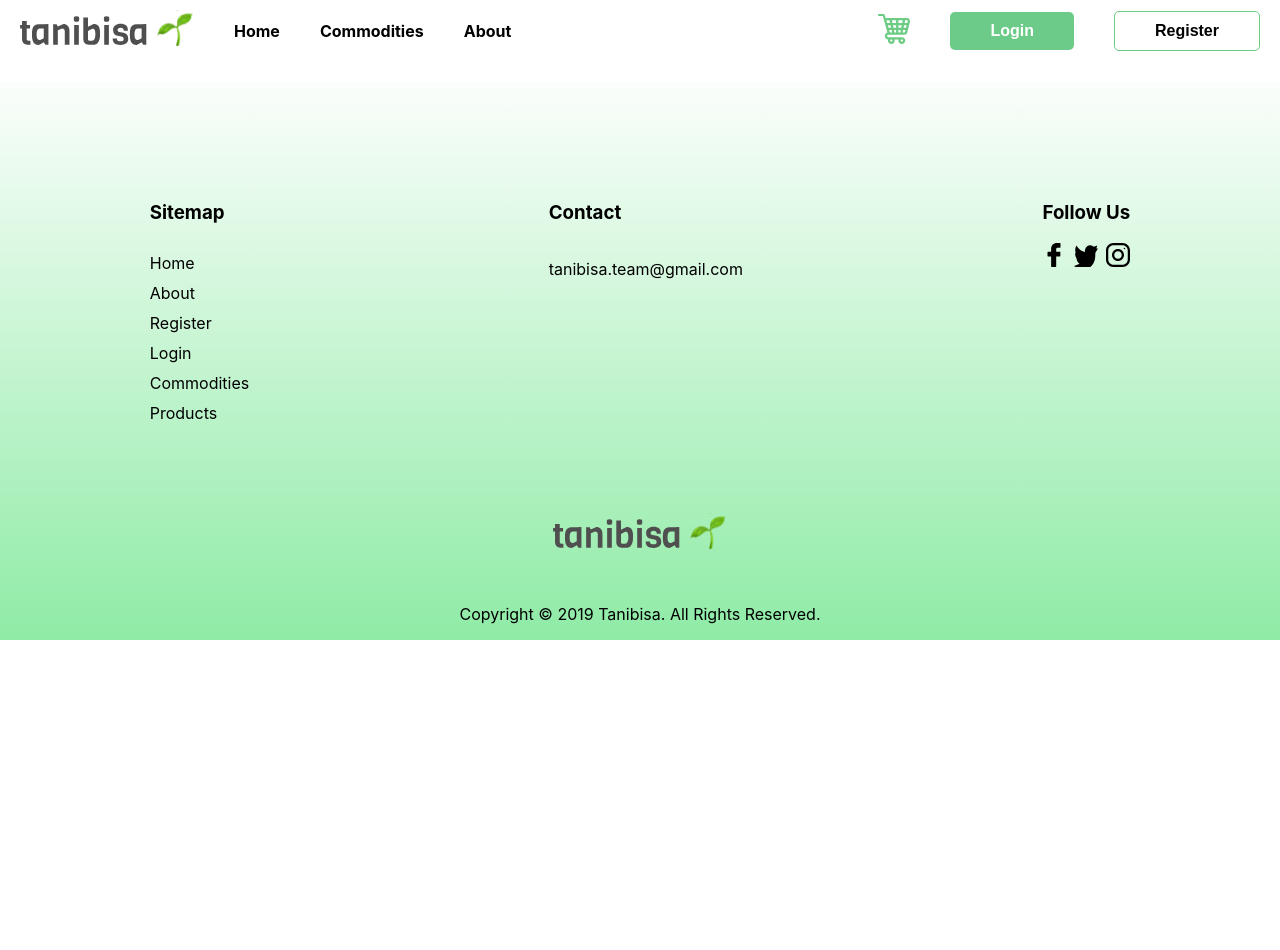
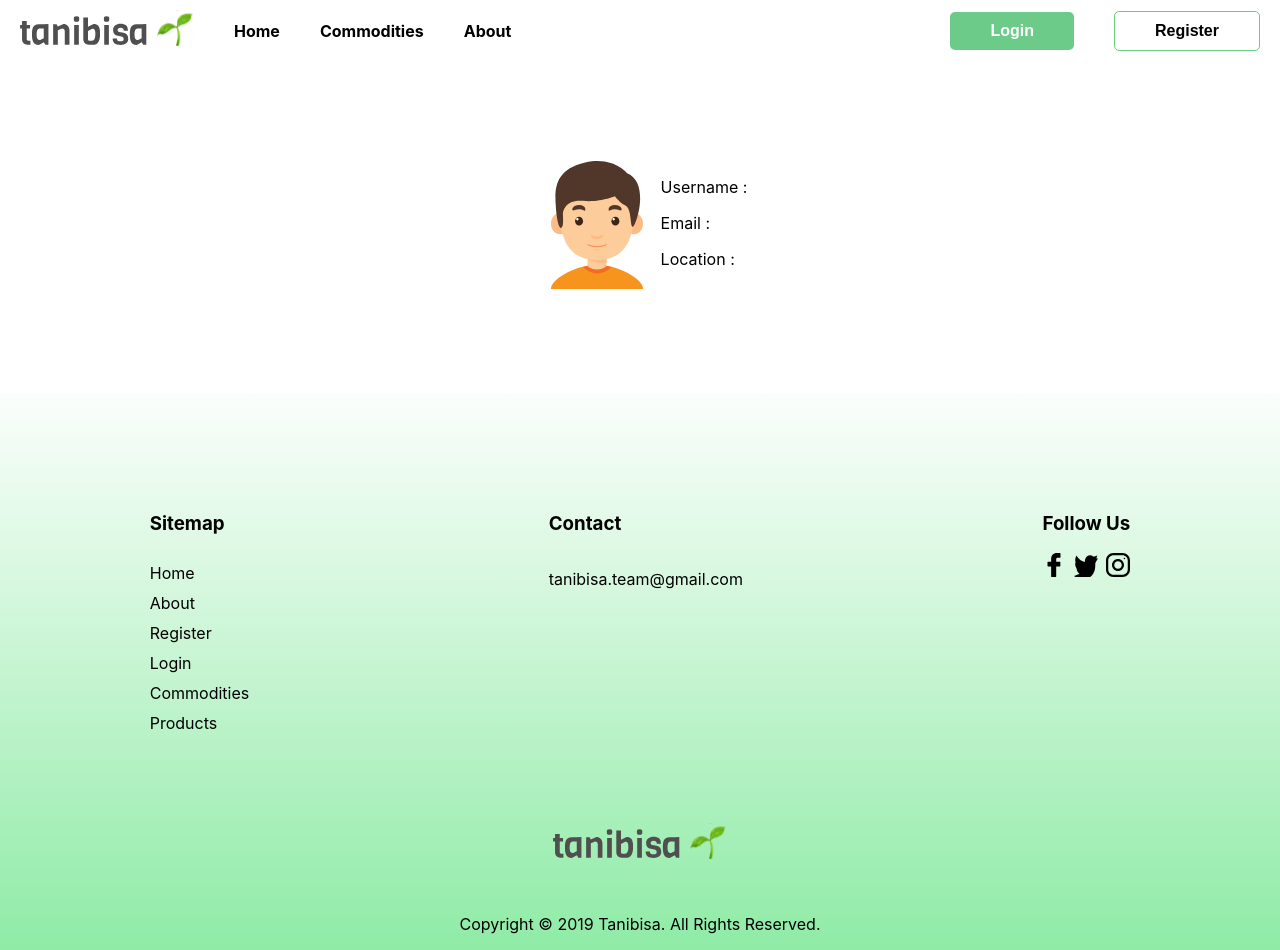
Before and after one commit to jobegood49/tanibisa-frontend, a React (Create React App) app: page /profileFarmer in a window 1280 px wide. Before the commit the page ends 800 px from the top, so only its background shows below. Built offline with nearby package versions, Linux system fonts and the light colour scheme; no server answers; a web font is replaced by a local one.

Commit message:
fix navbar conditional rendering & add styling to profile farmer & buyer

```diff
--- a/src/components/Navigation.js
+++ b/src/components/Navigation.js
@@ -1,31 +1,31 @@
-import React from 'react'
-import styled from 'styled-components'
-import { connect } from 'react-redux'
-import { push } from 'connected-react-router'
+import React from 'react';
+import styled from 'styled-components';
+import { connect } from 'react-redux';
+import { push } from 'connected-react-router';
 
-import { Link } from 'react-router-dom'
+import { Link } from 'react-router-dom';
 
 const Nav = styled.nav`
   display: flex;
   justify-content: space-between;
-`
+`;
 
 const NavLi = styled.li`
   display: inline;
   font-size: 16px;
   font-weight: bold;
   margin: 10px 20px;
-`
+`;
 
 const StyledLink = styled(Link)`
   text-decoration: none;
   color: #000;
-`
+`;
 
 const StyledDiv = styled.div`
   display: flex;
   align-items: center;
-`
+`;
 
 const LoginButton = styled.button`
   border-radius: 5px;
@@ -41,7 +41,7 @@ const LoginButton = styled.button`
   &:hover {
     background: hsla(138, 48%, 71%, 1);
   }
-`
+`;
 
 const RegisterButton = styled.button`
   border-radius: 5px;
@@ -58,14 +58,20 @@ const RegisterButton = styled.button`
     background: hsla(138, 48%, 61%, 1);
     color: #fff;
   }
-`
+`;
 
-const Navigation = ({ isAuthenticated, dispatch }) => {
+const Navigation = ({
+  isAuthenticatedFarmer,
+  isAuthenticatedBuyer,
+  dispatch
+}) => {
   const logout = () => {
-    localStorage.removeItem('isAuthenticated')
-    localStorage.removeItem('token')
-    dispatch(push('/'))
-  }
+    localStorage.removeItem('isAuthenticated');
+    localStorage.removeItem('token');
+    dispatch(push('/'));
+  };
+
+  const isAuthenticated = isAuthenticatedFarmer || isAuthenticatedBuyer;
 
   return (
     <Nav>
@@ -86,7 +92,7 @@ const Navigation = ({ isAuthenticated, dispatch }) => {
         </NavLi>
       </StyledDiv>
       <StyledDiv>
-        {!isAuthenticated && (
+        {isAuthenticatedBuyer && (
           <NavLi>
             <img src="/assets/images/shopping-cart.svg" alt="" />
           </NavLi>
@@ -108,9 +114,15 @@ const Navigation = ({ isAuthenticated, dispatch }) => {
           </NavLi>
         )}
 
-        {isAuthenticated && (
+        {isAuthenticatedFarmer && (
           <NavLi>
-            <StyledLink to="/profileFarmer">Your Profile</StyledLink>
+            <StyledLink to={'/profileFarmer'}>Your Profile</StyledLink>
+          </NavLi>
+        )}
+
+        {isAuthenticatedBuyer && (
+          <NavLi>
+            <StyledLink to={'/profileBuyer'}>Your Profile</StyledLink>
           </NavLi>
         )}
 
@@ -121,17 +133,18 @@ const Navigation = ({ isAuthenticated, dispatch }) => {
         )}
       </StyledDiv>
     </Nav>
-  )
-}
+  );
+};
 
 // Get data from Redux store
 // Function to map the specified state to componet's props
 const mapStateToProps = state => {
   return {
     // get the value from the store, specifically
-    isAuthenticated: state.farmers.isAuthenticated || false,
+    isAuthenticatedFarmer: state.farmers.isAuthenticated || false,
+    isAuthenticatedBuyer: state.buyers.isAuthenticated || false
     // then it's accessible through isAuthenticated
-  }
-}
+  };
+};
 
-export default connect(mapStateToProps)(Navigation)
+export default connect(mapStateToProps)(Navigation);
--- a/src/pages/ProfileBuyer.js
+++ b/src/pages/ProfileBuyer.js
@@ -1,31 +1,46 @@
-import React, { Component } from 'react'
-import Navigation from '../components/Navigation'
-import { connect } from 'react-redux'
-import { getOneBuyer } from '../redux/actions/buyers'
-import Footer from '../components/Footer'
+import React, { Component } from 'react';
+import styled from 'styled-components';
+import Navigation from '../components/Navigation';
+import { connect } from 'react-redux';
+import { getOneBuyer } from '../redux/actions/buyers';
+import Footer from '../components/Footer';
+
+const StyledDiv = styled.div`
+  display: flex;
+  justify-content: center;
+  margin: 100px 0;
+`;
 
 class ProfileFarmer extends Component {
   componentDidMount() {
-    const token = localStorage.getItem('token')
+    const token = localStorage.getItem('token');
 
-    this.props.dispatch(getOneBuyer(token))
+    this.props.dispatch(getOneBuyer(token));
   }
   render() {
     return (
       <div>
         <Navigation />
-        <h1>{this.props.buyers && this.props.buyers.email}</h1>
-        <h1>{this.props.buyers && this.props.buyers.name}</h1>
+        <StyledDiv>
+          <div>
+            <img src="/assets/images/avatar.svg" alt="" />
+          </div>
+          <div>
+            <p>Username : {this.props.buyers && this.props.buyers.name}</p>
+            <p>Email : {this.props.buyers && this.props.buyers.email}</p>
+          </div>
+        </StyledDiv>
+
         <Footer />
       </div>
-    )
+    );
   }
 }
 
 const mapStateToProps = state => {
   return {
-    buyers: state.buyers.data,
-  }
-}
+    buyers: state.buyers.data
+  };
+};
 
-export default connect(mapStateToProps)(ProfileFarmer)
+export default connect(mapStateToProps)(ProfileFarmer);
--- a/src/pages/ProfileFarmer.js
+++ b/src/pages/ProfileFarmer.js
@@ -1,8 +1,15 @@
 import React, { Component } from 'react';
+import styled from 'styled-components';
 import Navigation from '../components/Navigation';
 import { connect } from 'react-redux';
 import { getOneFarmer } from '../redux/actions/farmers';
 import Footer from '../components/Footer';
+
+const StyledDiv = styled.div`
+  display: flex;
+  justify-content: center;
+  margin: 100px 0;
+`;
 
 class ProfileFarmer extends Component {
   componentDidMount() {
@@ -13,9 +20,18 @@ class ProfileFarmer extends Component {
     return (
       <div>
         <Navigation />
-        <h1>{this.props.farmers && this.props.farmers.email}</h1>
-        <h1>{this.props.farmers && this.props.farmers.name}</h1>
-        <h1>{this.props.farmers && this.props.farmers.location}</h1>
+        <StyledDiv>
+          <div>
+            <img src="/assets/images/avatar.svg" alt="" />
+          </div>
+          <div>
+            <p>Username : {this.props.farmers && this.props.farmers.name}</p>
+            <p>Email : {this.props.farmers && this.props.farmers.email}</p>
+            <p>
+              Location : {this.props.farmers && this.props.farmers.location}
+            </p>
+          </div>
+        </StyledDiv>
         <Footer />
       </div>
     );
```
